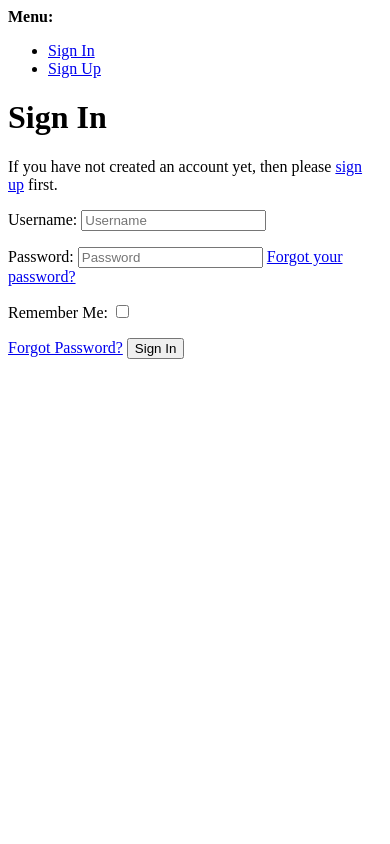
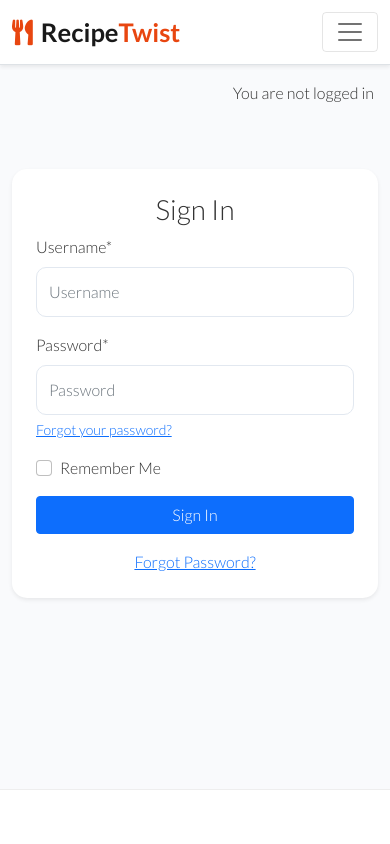
Before and after one commit to DavidClamp/recipe_project, a Django app: page /accounts/login/ in a window 390 px wide. Run offline with Django 4.2, Linux system fonts and the light colour scheme; some libraries are stand-ins or nearby versions.

Commit message:
Used Crispy to stylise login template

```diff
--- a/templates/account/base.html
+++ b/templates/account/base.html
@@ -1,43 +1,62 @@
+{% extends "base.html" %}
 {% load i18n %}
 <!DOCTYPE html>
-<html>
+<html lang="en">
 <head>
-    <meta http-equiv="X-UA-Compatible" content="IE=edge">
+    <meta charset="UTF-8">
     <meta name="viewport" content="width=device-width, initial-scale=1.0">
-    <title>{% block head_title %}{% endblock head_title %}</title>
-    {% block extra_head %}
-    {% endblock extra_head %}
+    <title>{% block head_title %}Recipe App{% endblock %}</title>
+
+    <link href="https://cdn.jsdelivr.net" rel="stylesheet" crossorigin="anonymous">
+
+    {% block extra_head %}{% endblock %}
 </head>
-  <body>
-    {% block body %}
+<body class="bg-light">
 
-    {% if messages %}
-    <div>
-      <strong>{% trans "Messages:" %}</strong>
-      <ul>
-        {% for message in messages %}
-        <li>{{message}}</li>
-        {% endfor %}
-      </ul>
-    </div>
-    {% endif %}
-
-    <div>
-      <strong>{% trans "Menu:" %}</strong>
-      <ul>
+    <!-- Navigation Bar -->
+    <nav class="navbar navbar-expand-lg navbar-dark bg-dark mb-4">
+        <div class="container">
+            <a class="navbar-brand" href="/">🍲 My Recipes</a>
+            <button class="navbar-toggler" type="button" data-bs-toggle="collapse" data-bs-target="#navbarNav">
+                <span class="navbar-toggler-icon"></span>
+            </button>
+            <div class="collapse navbar-collapse" id="navbarNav">
+                <ul class="navbar-nav ms-auto align-items-center">
                     {% if user.is_authenticated %}
-        <li><a href="{% url 'account_email' %}">{% trans "Change Email" %}</a></li>
-        <li><a href="{% url 'account_logout' %}">{% trans "Sign Out" %}</a></li>
+                        <li class="nav-item"><a class="nav-link" href="{% url 'recipe_create' %}">Add Recipe</a></li>
+                        <li class="nav-item"><a class="nav-link" href="{% url 'account_email' %}">Settings</a></li>
+                        <li class="nav-item">
+                            <form method="post" action="{% url 'account_logout' %}" class="d-inline">
+                                {% csrf_token %}
+                                <button type="submit" class="nav-link btn btn-link text-decoration-none">Sign Out</button>
+                            </form>
+                        </li>
                     {% else %}
-        <li><a href="{% url 'account_login' %}">{% trans "Sign In" %}</a></li>
-        <li><a href="{% url 'account_signup' %}">{% trans "Sign Up" %}</a></li>
+                        <li class="nav-item"><a class="nav-link" href="{% url 'account_login' %}">Sign In</a></li>
+                        <li class="nav-item"><a class="nav-link btn btn-primary text-white ms-lg-2" href="{% url 'account_signup' %}">Sign Up</a></li>
                     {% endif %}
                 </ul>
             </div>
-    {% block content %}
-    {% endblock content %}
-    {% endblock body %}
-    {% block extra_body %}
-    {% endblock extra_body %}
+        </div>
+    </nav>
+
+    <div class="container">
+        {% if messages %}
+            {% for message in messages %}
+                <div class="alert alert-{% if message.tags == 'error' %}danger{% else %}{{ message.tags }}{% endif %} alert-dismissible fade show" role="alert">
+                    {{ message }}
+                    <button type="button" class="btn-close" data-bs-dismiss="alert"></button>
+                </div>
+            {% endfor %}
+        {% endif %}
+
+        <main>
+            {% block content %}{% endblock %}
+        </main>
+    </div>
+
+    <script src="https://cdn.jsdelivr.net" integrity="sha384-C6RzsynM9kWDrMNeT87bh95OGNyZPhcTNXj1NW7RuBCsyN/o0jlpcV8Qyq46cDfL" crossorigin="anonymous"></script>
+
+    {% block extra_body %}{% endblock %}
 </body>
 </html>
--- a/templates/account/login.html
+++ b/templates/account/login.html
@@ -1,46 +1,45 @@
 {% extends "account/base.html" %}
-
 {% load i18n %}
 {% load account socialaccount %}
-
-{% block head_title %}{% trans "Sign In" %}{% endblock head_title %}
+<!--Load Crispy -->
+{% load crispy_forms_tags %}
 
 {% block content %}
-
-<h1>{% trans "Sign In" %}</h1>
+<div class="container mt-5">
+    <div class="row justify-content-center">
+        <div class="col-md-6">
+            <div class="card shadow-sm p-4">
+                <h1 class="text-center">{% trans "Sign In" %}</h1>
 
                 {% get_providers as socialaccount_providers %}
-
                 {% if socialaccount_providers %}
-<p>{% blocktrans with site.name as site_name %}Please sign in with one
-of your existing third party accounts. Or, <a href="{{ signup_url }}">sign up</a>
-for a {{ site_name }} account and sign in below:{% endblocktrans %}</p>
-
-<div class="socialaccount_ballot">
-
-  <ul class="socialaccount_providers">
+                    <!-- Social Login Section -->
+                    <div class="socialaccount_ballot text-center my-3">
+                        <ul class="list-unstyled">
                             {% include "socialaccount/snippets/provider_list.html" with process="login" %}
                         </ul>
-
-  <div class="login-or">{% trans 'or' %}</div>
-
+                        <div class="login-or border-bottom mb-3"><span>{% trans 'or' %}</span></div>
                     </div>
-
-{% include "socialaccount/snippets/login_extra.html" %}
-
-{% else %}
-<p>{% blocktrans %}If you have not created an account yet, then please
-<a href="{{ signup_url }}">sign up</a> first.{% endblocktrans %}</p>
                 {% endif %}
 
                 <form class="login" method="POST" action="{% url 'account_login' %}">
                     {% csrf_token %}
-  {{ form.as_p }}
+                    {{ form|crispy }}
+
                     {% if redirect_field_value %}
                     <input type="hidden" name="{{ redirect_field_name }}" value="{{ redirect_field_value }}" />
                     {% endif %}
-  <a class="button secondaryAction" href="{% url 'account_reset_password' %}">{% trans "Forgot Password?" %}</a>
-  <button class="primaryAction" type="submit">{% trans "Sign In" %}</button>
+
+                    <div class="d-grid gap-2">
+                        <button class="btn btn-primary btn-block primaryAction" type="submit">{% trans "Sign In" %}</button>
+                    </div>
+
+                    <div class="text-center mt-3">
+                        <a class="secondaryAction" href="{% url 'account_reset_password' %}">{% trans "Forgot Password?" %}</a>
+                    </div>
                 </form>
-
+            </div>
+        </div>
+    </div>
+</div>
 {% endblock content %}
```
Lines whose indentation alone changed are shown as unchanged.
